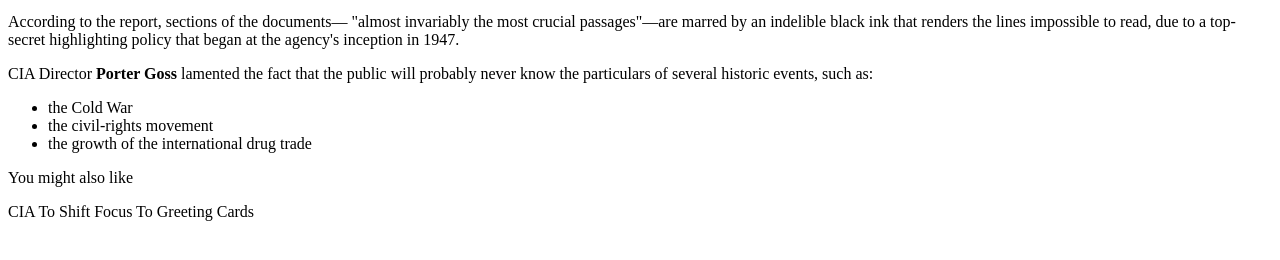
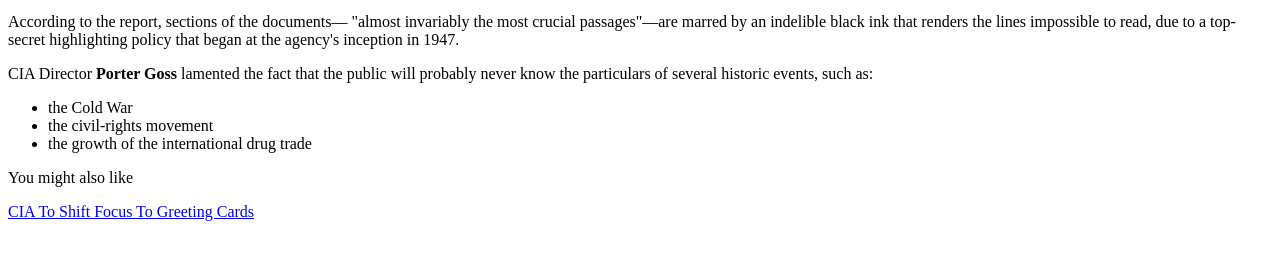
Before and after one commit to maggie-strate/FSW100Assignments, a plain HTML site: page Week2/index2.html in a window 1280 px wide. Shown: the part 330-590 px from the top of the page. Drawn offline with Linux system fonts and the light colour scheme.

Commit message:
Update index2.html

```diff
--- a/Week2/index2.html
+++ b/Week2/index2.html
@@ -31,7 +31,7 @@
     </div>
     <div>
         <p>You might also like</p>
-        <a ="http://www.theonion.com/articles/cia-to-shift-focus-to-greeting-cards,4312/">CIA To Shift Focus To Greeting Cards</a>
+        <a href="http://www.theonion.com/articles/cia-to-shift-focus-to-greeting-cards,4312/">CIA To Shift Focus To Greeting Cards</a>
     </div>
 </body>
 </html>
```
